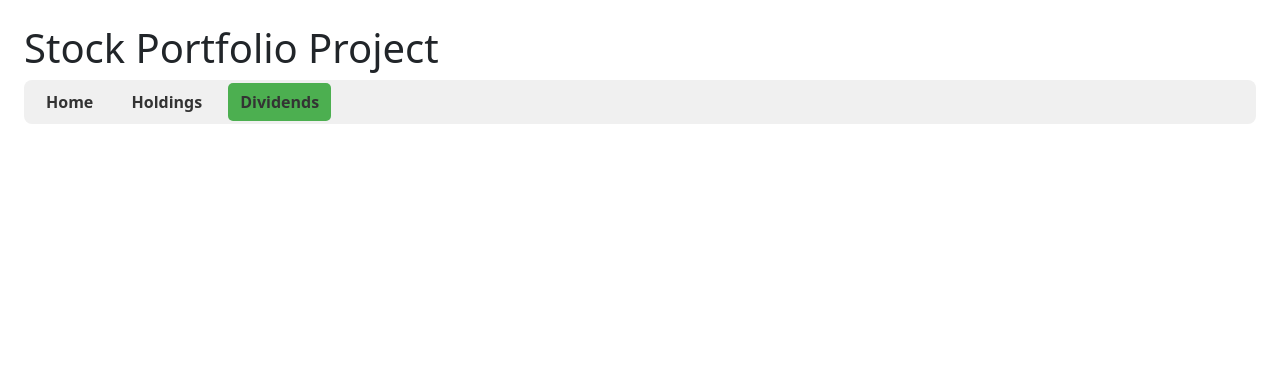
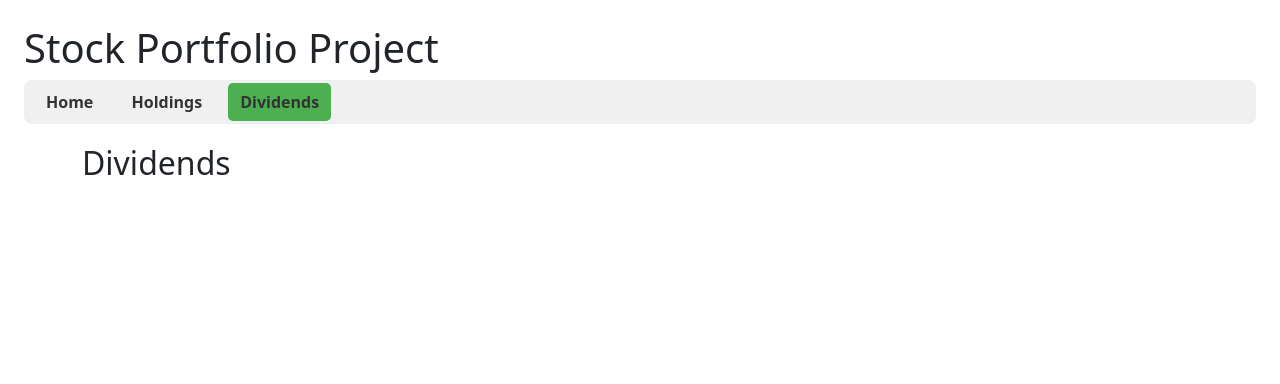
Before and after one commit to Anay12/Stock_Data_Project, a Flask app: page /Dividends in a window 1280 px wide. Shown: the top 384 px of the page. Run offline with Flask 3, Linux system fonts and the light colour scheme.

Commit message:
Added dividends table

```diff
--- a/templates/Dividends.html
+++ b/templates/Dividends.html
@@ -5,12 +5,22 @@
     <meta name="viewport" content="width=device-width, initial-scale=1.0">
     <title>Dividends</title>
     <link href="https://cdn.jsdelivr.net/npm/bootstrap@5.3.0/dist/css/bootstrap.min.css" rel="stylesheet" >
+
+    <style>
+        body { padding: 2rem; }
+        h2 { margin-bottom: 1rem; }
+    </style>
 </head>
 
 <script src="https://cdn.jsdelivr.net/npm/bootstrap@5.3.3/dist/js/bootstrap.bundle.min.js"></script>
 <body class="p-4">
     {% include "navbar.html" %}
 
+    <div class="container">
+        <h2>Dividends</h2>
+        {{ dividends_html|safe }}
+    </div>
+
 
 
 </body>
```
